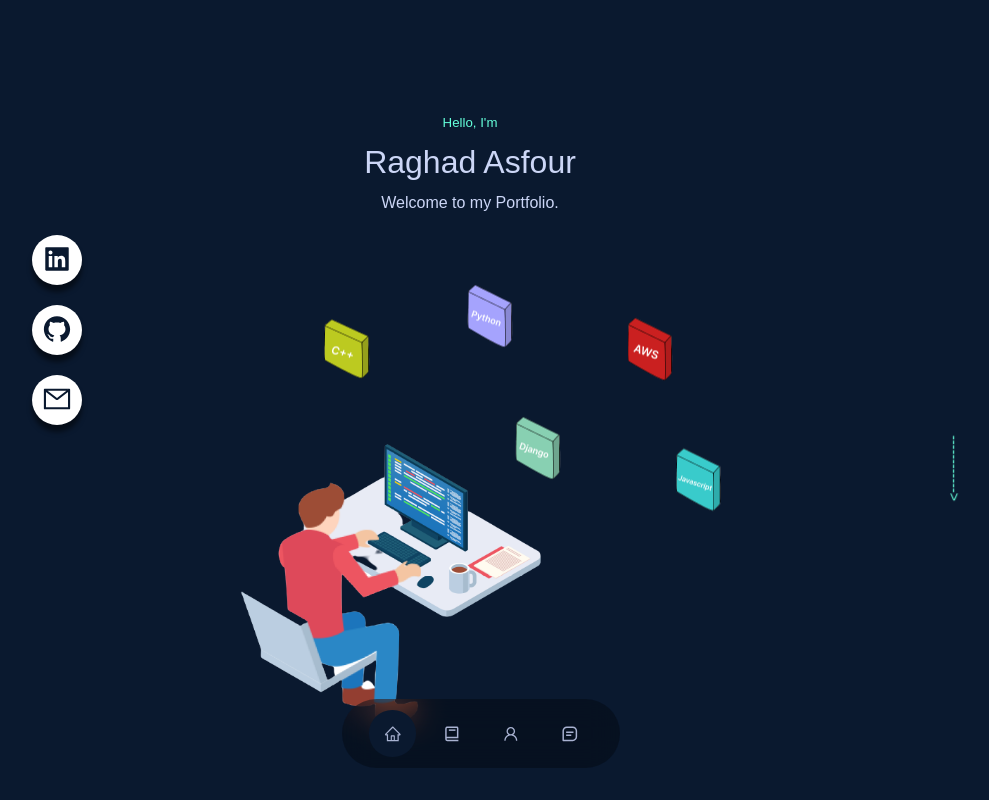
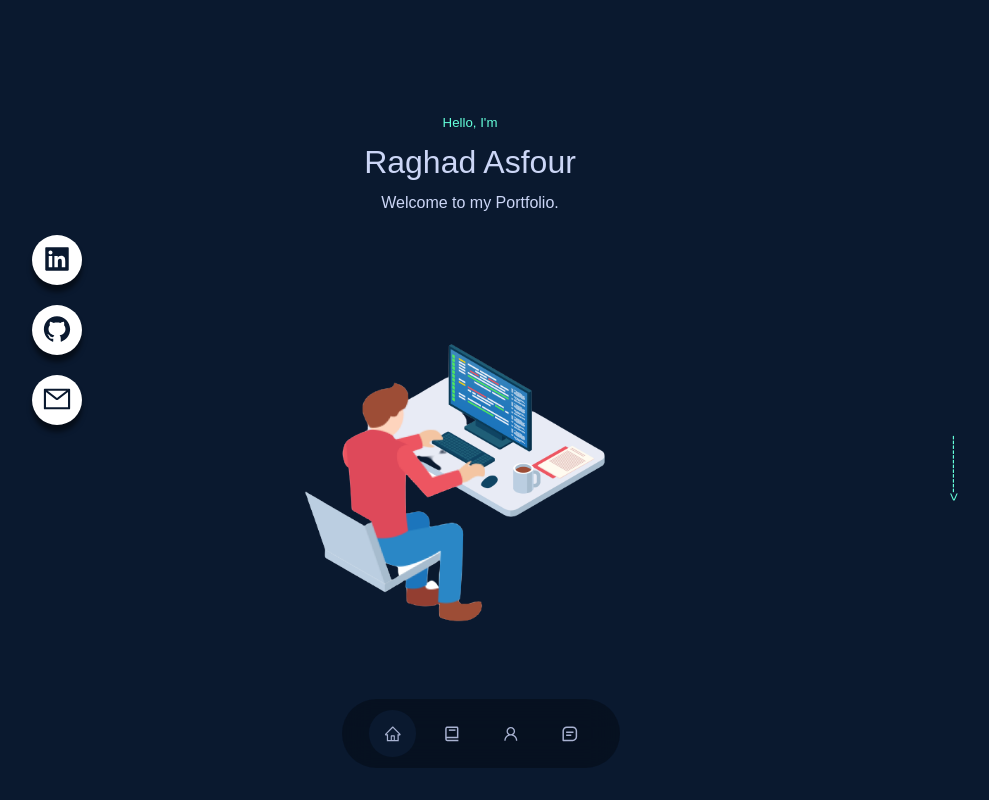
Before and after one commit to raghadasfour-02/personal-portfolio-2.0, a React (Create React App) app: page / in a window 1280 px wide. Shown: the top 800 px of the page, without its empty margins (170-1159 px from the left). Built offline with nearby package versions, Linux system fonts and the light colour scheme.

Commit message:
Update Header Section

```diff
--- a/src/components/header/Header.jsx
+++ b/src/components/header/Header.jsx
@@ -17,7 +17,7 @@ const Header = () => {
         <h4 className='text-light'>Welcome to my Portfolio.</h4>
         <HeaderSocials/>
 
-        <div className='react-floater-animated'>
+        {/* <div className='react-floater-animated'>
           <img id="aws" src={aws} alt="aws"/>
           <img id="cpp" src={cpp} alt="cpp"/>
           <img id="javascript" src={javascript} alt="javascript"/>
@@ -26,7 +26,7 @@ const Header = () => {
         <div className='react-floater-animated-opposite'>
           <img id="python" src={python} alt="python"/>
           <img id="django" src={django} alt="django"/>
-        </div>
+        </div> */}
 
         <div className='programmer_image'>
           <img src={Programmer} alt="PROGRAMMER" />
--- a/src/components/header/header.css
+++ b/src/components/header/header.css
@@ -78,7 +78,7 @@ color: #64ffda;
   width: 22rem;
   height: 30rem;
   position: absolute;
-  left: calc(50% - 16rem);
+  left: calc(50% - 12rem);
 }
 
 /* FLOATING IMAGES POSITION */
```
